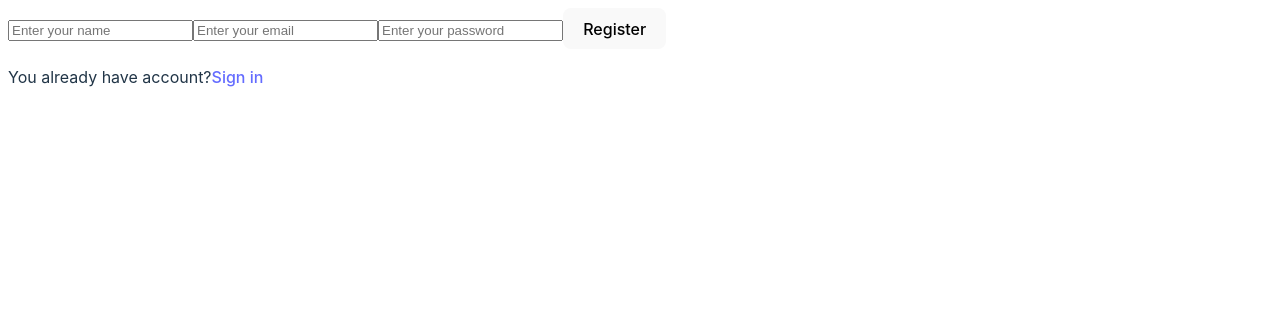
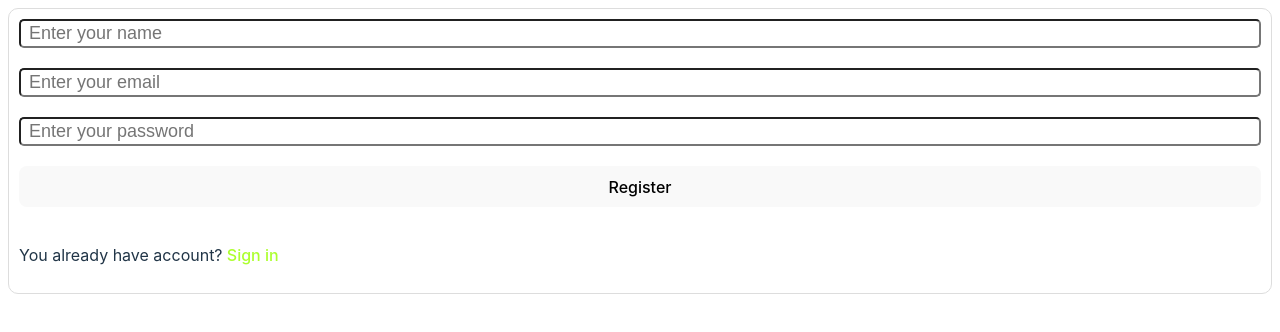
Before and after one commit to Ivan-Yakoviv/goit-react-hw-08, a React (Vite) app: page /register in a window 1280 px wide. Shown: the top 332 px of the page. Built offline with nearby package versions, Linux system fonts and the light colour scheme.

Commit message:
add styles

```diff
--- a/src/pages/Login/Login.jsx
+++ b/src/pages/Login/Login.jsx
@@ -3,6 +3,7 @@ import { useDispatch, useSelector } from "react-redux";
 import { Link, Navigate } from "react-router-dom";
 import { selectIsLoggedIn } from "../../redux/auth/selectors";
 import { loginThunk } from "../../redux/auth/operations";
+import s from "./Login.module.css";
 
 const Login = () => {
   const isLoggedIn = useSelector(selectIsLoggedIn);
@@ -22,16 +23,25 @@ const Login = () => {
   return (
     <div>
       <Formik initialValues={initialValues} onSubmit={handleSubmit}>
-        <Form>
-          <Field name="email" placeholder="Enter your email" />
+        <Form className={s.contactForm}>
           <Field
+            className={s.input}
+            name="email"
+            placeholder="Enter your email"
+          />
+          <Field
+            className={s.input}
             name="password"
             type="password"
             placeholder="Enter your password"
           />
           <button type="submit">Login</button>
           <p>
-            You do not have account?<Link to="/register">Sign up!</Link>
+            You do not have account?
+            <Link className={s.link} to="/register">
+              {" "}
+              Sign up!
+            </Link>
           </p>
         </Form>
       </Formik>
--- /dev/null
+++ b/src/pages/Login/Login.module.css
@@ -0,0 +1,26 @@
+.contactForm {
+  display: flex;
+  flex-direction: column;
+  padding: 10px;
+  gap: 20px;
+  margin-bottom: 20px;
+  border: 1px solid #ddd;
+  border-radius: 10px;
+}
+
+.input {
+  display: flex;
+  padding: 2px 20px 2px 8px;
+  font-size: 18px;
+  background-color: #fff;
+  color: black;
+  border-radius: 5px;
+}
+
+.link {
+  color: greenyellow;
+}
+
+.link:hover {
+  color: green;
+}
--- a/src/pages/Register/Register.jsx
+++ b/src/pages/Register/Register.jsx
@@ -2,6 +2,7 @@ import { Form, Field, Formik } from "formik";
 import { Link } from "react-router-dom";
 import { registerThunk } from "../../redux/auth/operations";
 import { useDispatch } from "react-redux";
+import s from "./Register.module.css";
 
 const Register = () => {
   const dispatch = useDispatch();
@@ -18,10 +19,19 @@ const Register = () => {
   return (
     <div>
       <Formik initialValues={initialValues} onSubmit={handleSubmit}>
-        <Form>
-          <Field name="name" placeholder="Enter your name" />
-          <Field name="email" placeholder="Enter your email" />
+        <Form className={s.contactForm}>
           <Field
+            className={s.input}
+            name="name"
+            placeholder="Enter your name"
+          />
+          <Field
+            className={s.input}
+            name="email"
+            placeholder="Enter your email"
+          />
+          <Field
+            className={s.input}
             name="password"
             type="password"
             placeholder="Enter your password"
@@ -29,7 +39,11 @@ const Register = () => {
           <button type="submit">Register</button>
 
           <p>
-            You already have account?<Link to="/login">Sign in</Link>
+            You already have account?
+            <Link className={s.link} to="/login">
+              {" "}
+              Sign in
+            </Link>
           </p>
         </Form>
       </Formik>
--- /dev/null
+++ b/src/pages/Register/Register.module.css
@@ -0,0 +1,26 @@
+.contactForm {
+  display: flex;
+  flex-direction: column;
+  padding: 10px;
+  gap: 20px;
+  margin-bottom: 20px;
+  border: 1px solid #ddd;
+  border-radius: 10px;
+}
+
+.input {
+  display: flex;
+  padding: 2px 20px 2px 8px;
+  font-size: 18px;
+  background-color: #fff;
+  color: black;
+  border-radius: 5px;
+}
+
+.link {
+  color: greenyellow;
+}
+
+.link:hover {
+  color: green;
+}
```
